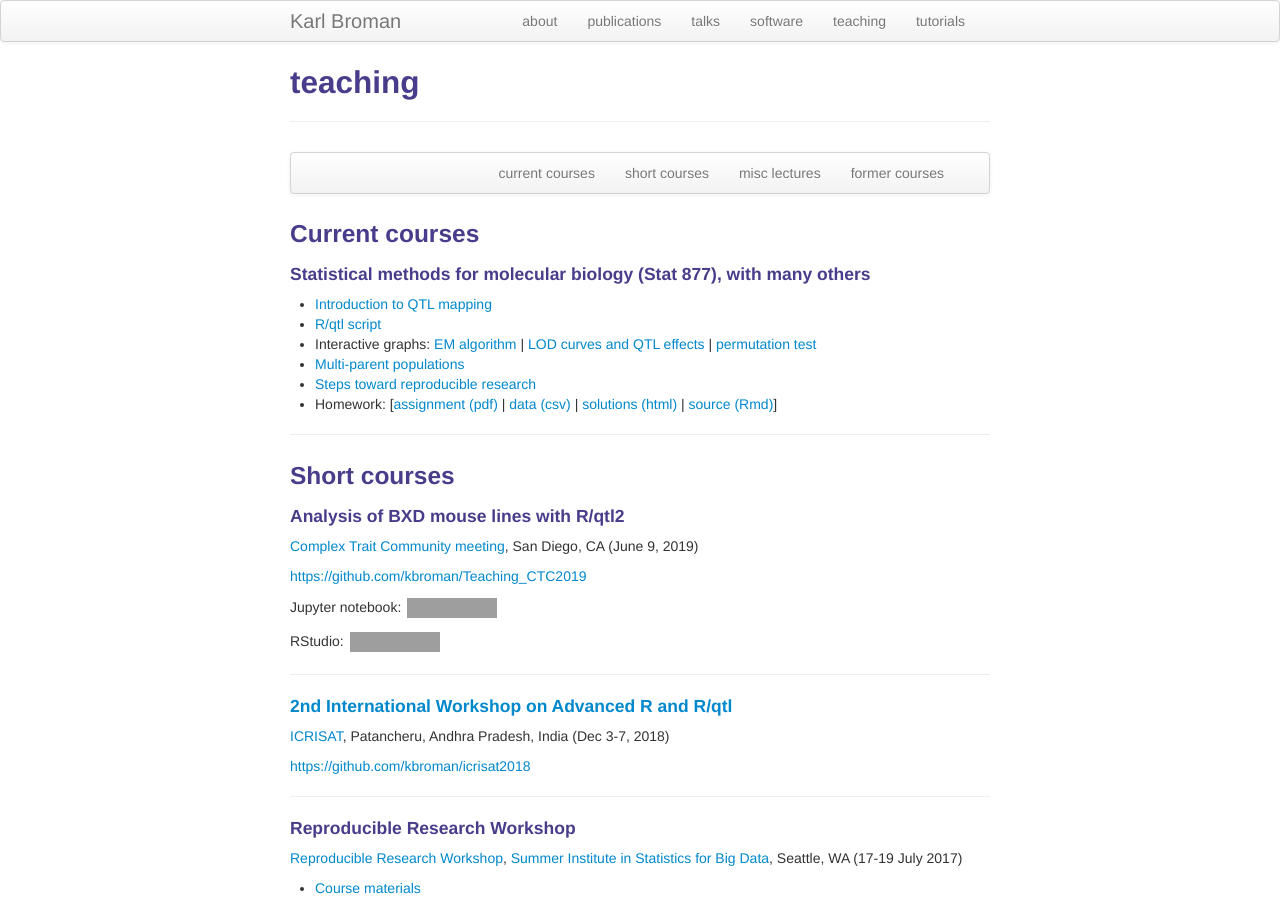
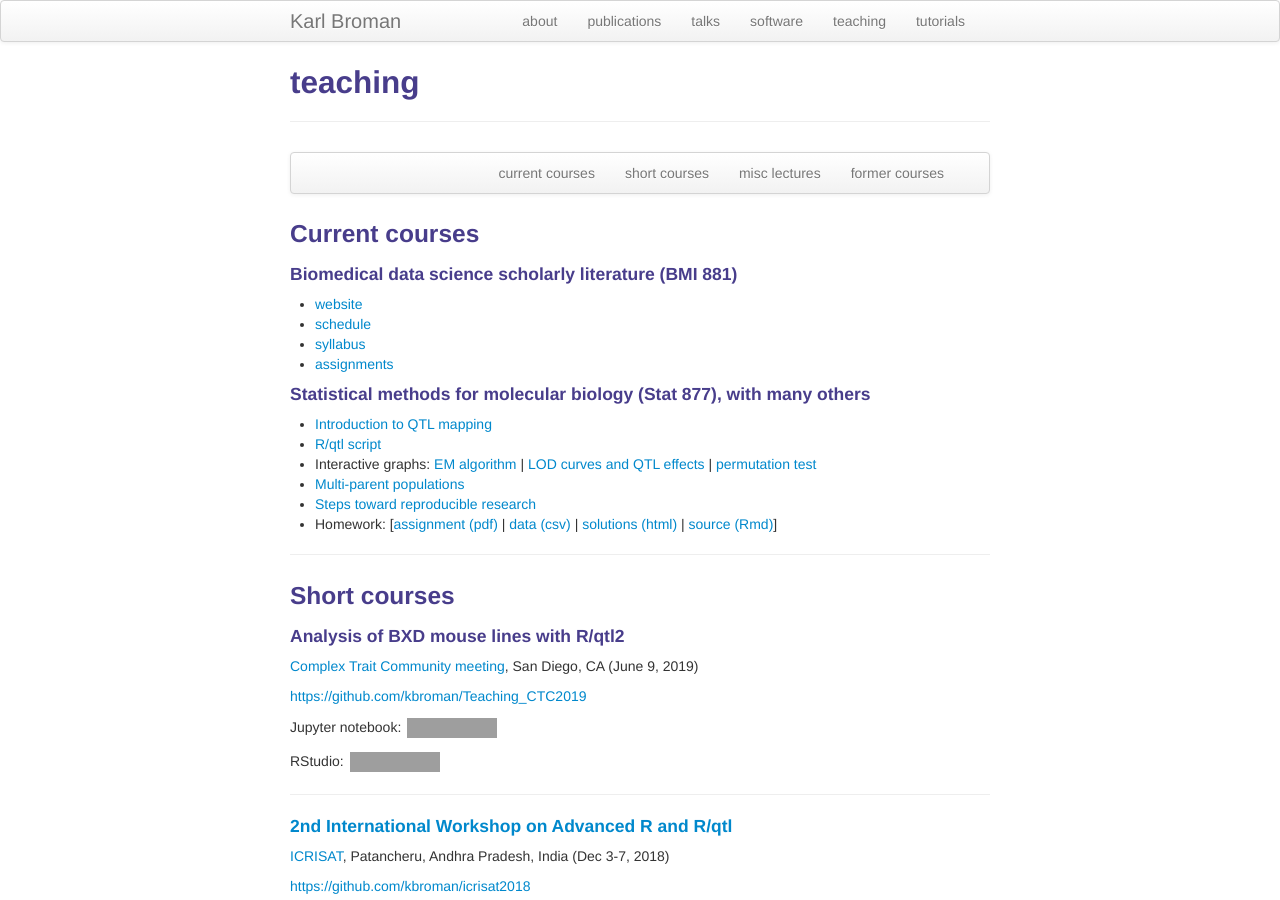
Before and after one commit to kbroman/kbroman.github.io, a Jekyll site: the page built from pages/teaching.md, in a window 1280 px wide and 900 px high. Built offline with Jekyll 4.4.1, drawn with Linux system fonts in a browser that asks for light colours; grey boxes are pictures that could not be loaded.

Commit message:
pages/teaching: link to BMI 881 website

```diff
--- a/pages/teaching.md
+++ b/pages/teaching.md
@@ -17,6 +17,14 @@ description: Karl Broman's teaching
 
 
 ### <a name="current"></a>Current courses
+
+#### Biomedical data science scholarly literature (BMI 881)
+
+- [website](https://kbroman.org/BMI881)
+- [schedule](https://kbroman.org/BMI881/schedule.html)
+- [syllabus](https://kbroman.org/BMI881/syllabus.html)
+- [assignments](https://kbroman.org/BMI881/assignments.html)
+
 
 #### Statistical methods for molecular biology (Stat 877), with many others
 
```
